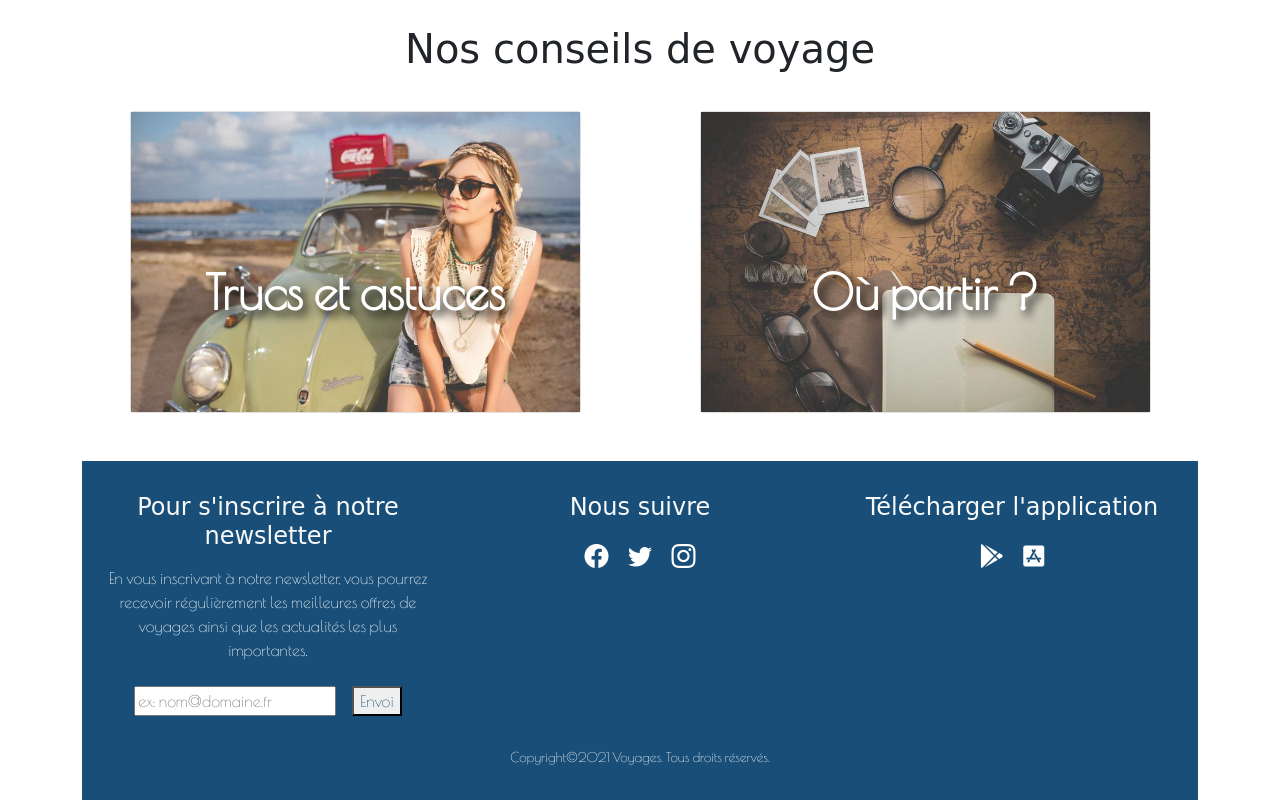
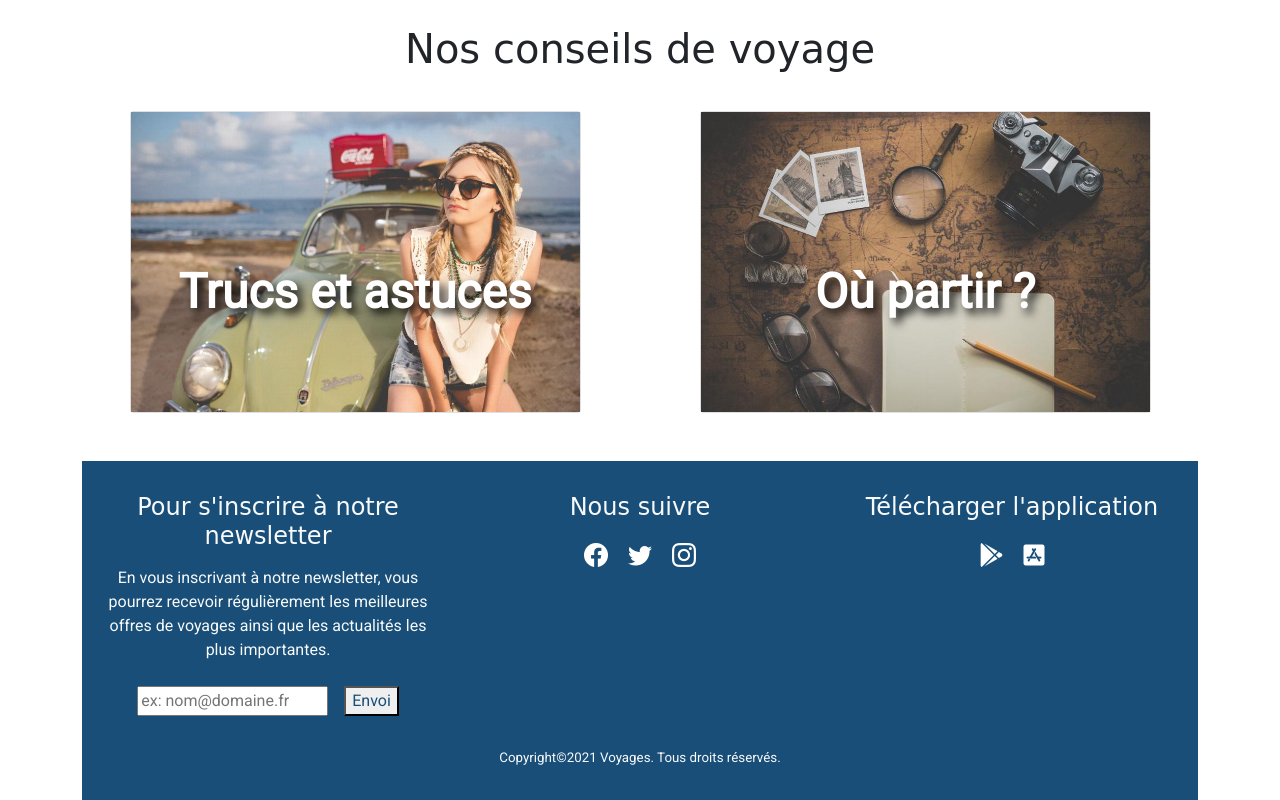
Before and after one commit to fberanger76/voyage, a plain HTML site: page index.html in a window 1280 px wide. Shown: the part 910-1710 px from the top of the page. Drawn offline with nearby package versions, Linux system fonts and the light colour scheme; a web font is replaced by a local one.

Commit message:
connexion + changed font

```diff
--- a/assets/css/style.css
+++ b/assets/css/style.css
@@ -1,6 +1,6 @@
 body {
     font-family: 'Orelega One', cursive;
-    font-family: 'Poiret One', cursive;
+    font-family: 'Roboto', sans-serif;
 }
 
 .astuces {
@@ -29,7 +29,7 @@ a:hover {
 }
 
 footer {
-    font-family: 'Poiret One', cursive;
+    font-family: 'Roboto', sans-serif;
     margin-top: 35vh;
 }
 
--- a/index.html
+++ b/index.html
@@ -10,6 +10,7 @@
     <link rel="stylesheet" href="https://cdn.jsdelivr.net/npm/bootstrap-icons@1.4.1/font/bootstrap-icons.css">
     <link rel="preconnect" href="https://fonts.gstatic.com">
     <link href="https://fonts.googleapis.com/css2?family=Orelega+One&family=Poiret+One&display=swap" rel="stylesheet">
+    <link href="https://fonts.googleapis.com/css2?family=Roboto&display=swap" rel="stylesheet">
     <link rel="stylesheet" href="https://use.fontawesome.com/releases/v5.15.3/css/all.css"
         integrity="sha384-SZXxX4whJ79/gErwcOYf+zWLeJdY/qpuqC4cAa9rOGUstPomtqpuNWT9wdPEn2fk" crossorigin="anonymous">
     <link href="assets/css/style.css" rel="stylesheet" type="text/css">
```
